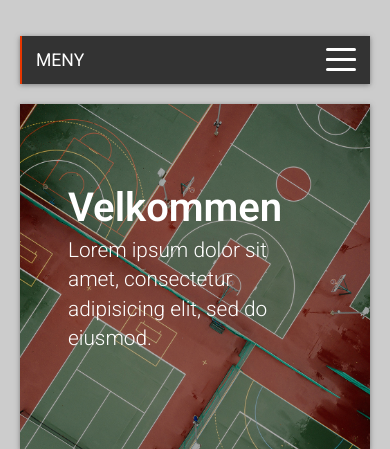
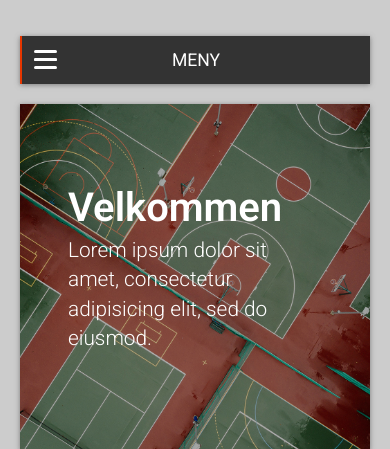
Before and after one commit to SindreHa/SocialCampus, a PHP site: page /HTML/index.php in a window 390 px wide. Shown: the top 449 px of the page. Run offline with PHP 8.4, Linux system fonts and the light colour scheme; some libraries are stand-ins or nearby versions.

Commit message:
Små justering av stil for responsiv navbar

```diff
--- a/CSS/style.css
+++ b/CSS/style.css
@@ -1115,12 +1115,15 @@ footer p{
 	.menu {
 		display: block;
 	}
+	.menyToggle-darker {
+		background-color: var(--darker) !important;
+	}
 	.main-nav ul {
 		grid-template-columns: 1fr;
 		grid-gap: 0;
 		overflow: hidden;
 		height: 48px;
-		transition: height .3s ease-in-out;
+		transition: height .4s ease-in-out;
 		position: relative;
 		box-shadow: var(--shadow);
 	}
@@ -1145,6 +1148,7 @@ footer p{
 	.main-nav li:first-child a {
 		border-bottom: 1px solid var(--accent);
 		box-shadow: none;
+		text-align: center;
 	}
 	.main-nav a:hover {
 		border-color: var(--accent);
@@ -1160,10 +1164,10 @@ footer p{
 		height: calc(48*5px);
 	}
 	.hamburger-icon {
-		width: 30px;
+		width: 23px;
 		position: absolute;
-		top: 12px;
-		right: 14px;
+		top: 14px;
+		left: 14px;
 		transform: rotate(0deg);
 		transition: .5s ease-in-out;
 		cursor: pointer;
@@ -1178,25 +1182,19 @@ footer p{
 		opacity: 1;
 		left: 0;
 		transform: rotate(0deg);
-		transition: .25s ease-in-out;
-	}
-	.main-nav li:hover .hamburger-icon span{
-		background: var(--accent);
+		transition: .3s ease-in-out;
 	}
 	.hamburger-icon span:nth-child(1) {
 		top: 0px;
 	}
 	.hamburger-icon span:nth-child(2), .hamburger-icon span:nth-child(3) {
-		top: 10px;
+		top: 8px;
 	}
 	.hamburger-icon span:nth-child(4) {
-		top: 20px;
-	}
-	.hamburger-icon.open span{
-		background: var(--accent);
+		top: 16px;
 	}
 	.hamburger-icon.open span:nth-child(1) {
-		top: 10px;
+		top: 9px;
 		width: 0%;
 		left: 50%;
 	}
@@ -1207,7 +1205,7 @@ footer p{
 		transform: rotate(-45deg);
 	}
 	.hamburger-icon.open span:nth-child(4) {
-		top: 10px;
+		top: 9px;
 		width: 0%;
 		left: 50%;
 	}
--- a/JS/js.js
+++ b/JS/js.js
@@ -22,12 +22,14 @@ var insertBefore = head.insertBefore;
 	$(".menyToggle").click(function() {
 		$(this).closest(".main-nav").toggleClass('menu-show');
 		$(".hamburger-icon").toggleClass('open');
+		$(".menyToggle").toggleClass('menyToggle-darker');
 	});
 
 	/* Gjør så man kan trykke på strekene på Meny bar */
 	$(".hamburger-icon span").click(function() {
 		$(this).closest(".main-nav").toggleClass('menu-show');
 		$(".hamburger-icon").toggleClass('open');
+		$(".menyToggle").toggleClass('menyToggle-darker');
 	});
 
 
```
